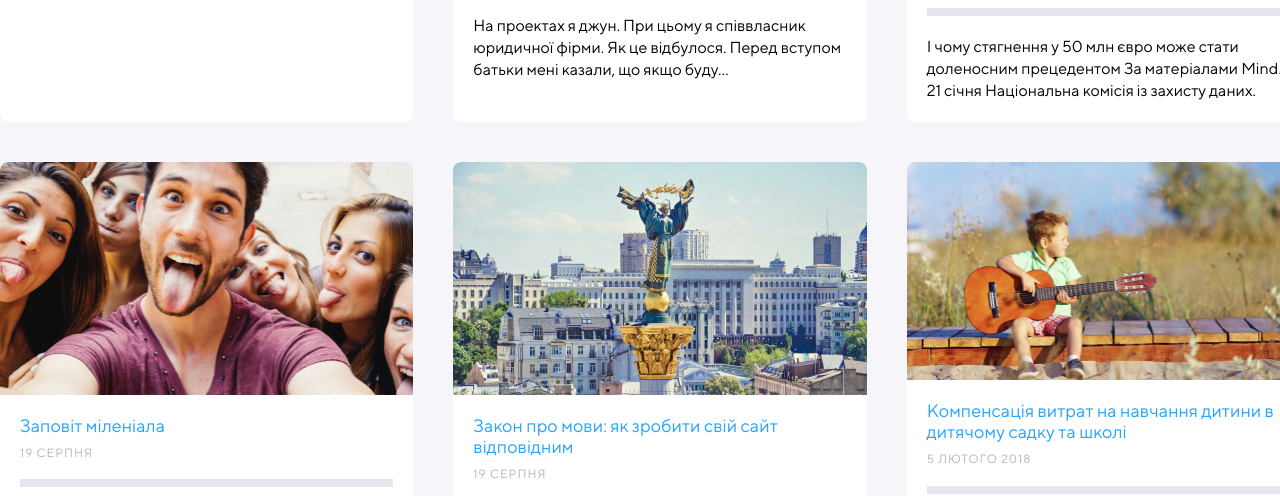
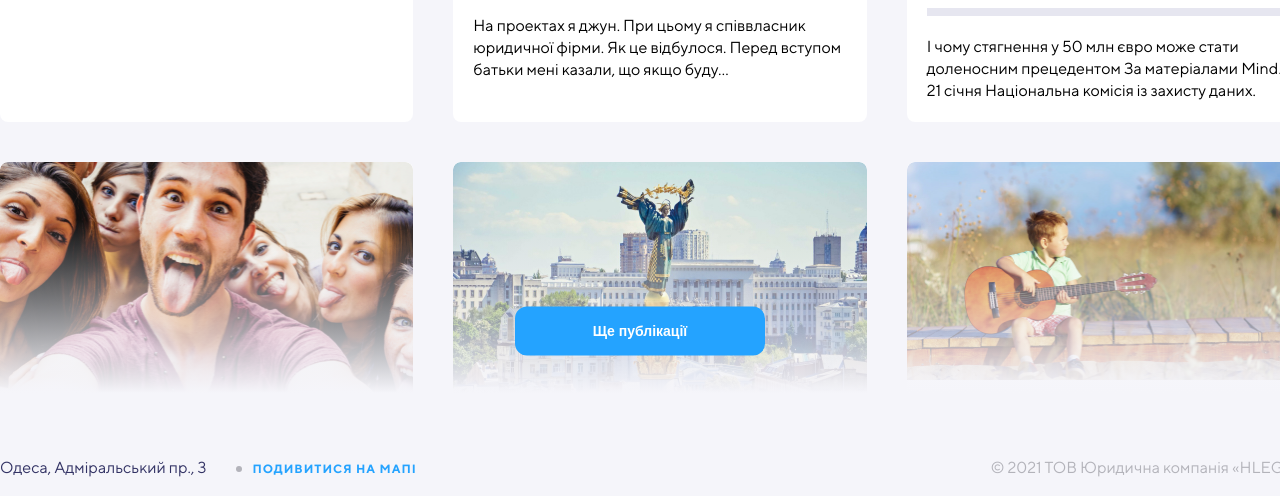
Before and after one commit to MariiaUlankina/Hlegals, a website: page src/index.html in a window 1280 px wide. Shown: the part 3924-4420 px from the top of the page. Drawn offline with Linux system fonts and the light colour scheme; files whose address does not match are found by name.

Commit message:
added button to publications section

```diff
--- a/src/index.html
+++ b/src/index.html
@@ -370,9 +370,14 @@
 
 
             </div>
+           <div class="publications__nav">
+                <button class="publications__button">
+                    Ще публікації
+                </button>
 
+            </div>
+        </section>
 
-        </section>
         <!--END PUBLICATIONS-->
 
 
--- a/src/scss/publications.scss
+++ b/src/scss/publications.scss
@@ -1,7 +1,40 @@
 .publications{
     padding-top: 40px;
     background-color: var(--color-bg);
+    height: 900px;
+    overflow: hidden;
+    position: relative;
+
+
+
 }
+
+.publications__nav{
+    width: 100%;
+    height: 200px;
+    background-image: linear-gradient(180deg, rgba(245, 245, 250, 0) 0%, #F5F5FA 86.5%);
+    background-repeat: no-repeat;
+    background-position: bottom;
+    background-size: 100% 200px;
+    position: absolute;
+    bottom: 0;
+}
+
+.publications__button{
+    @include text-small;
+    font-weight: 700;
+    padding: 16px;
+    width: 250px;
+    color:#FFFFFF;
+    background-color: var(--color-active-regular);
+    border-radius: 12px;
+    position: absolute;
+    bottom: 40px;
+    right:50%;
+    left:50%;
+    transform: translate(-50%, -50%);
+}
+
 
 .publications__title{
     margin-bottom:40px ;
```
Also changed, not shown: src/css/styles.css.
